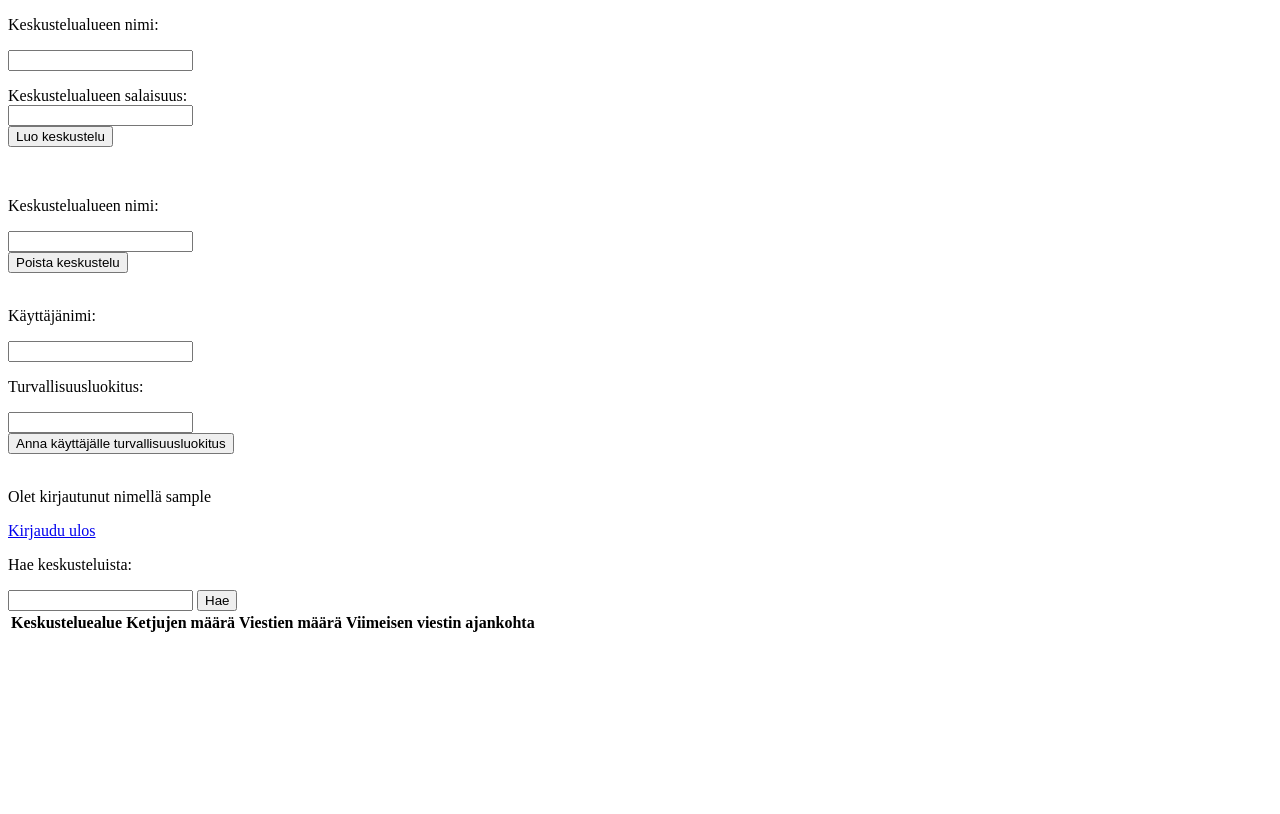
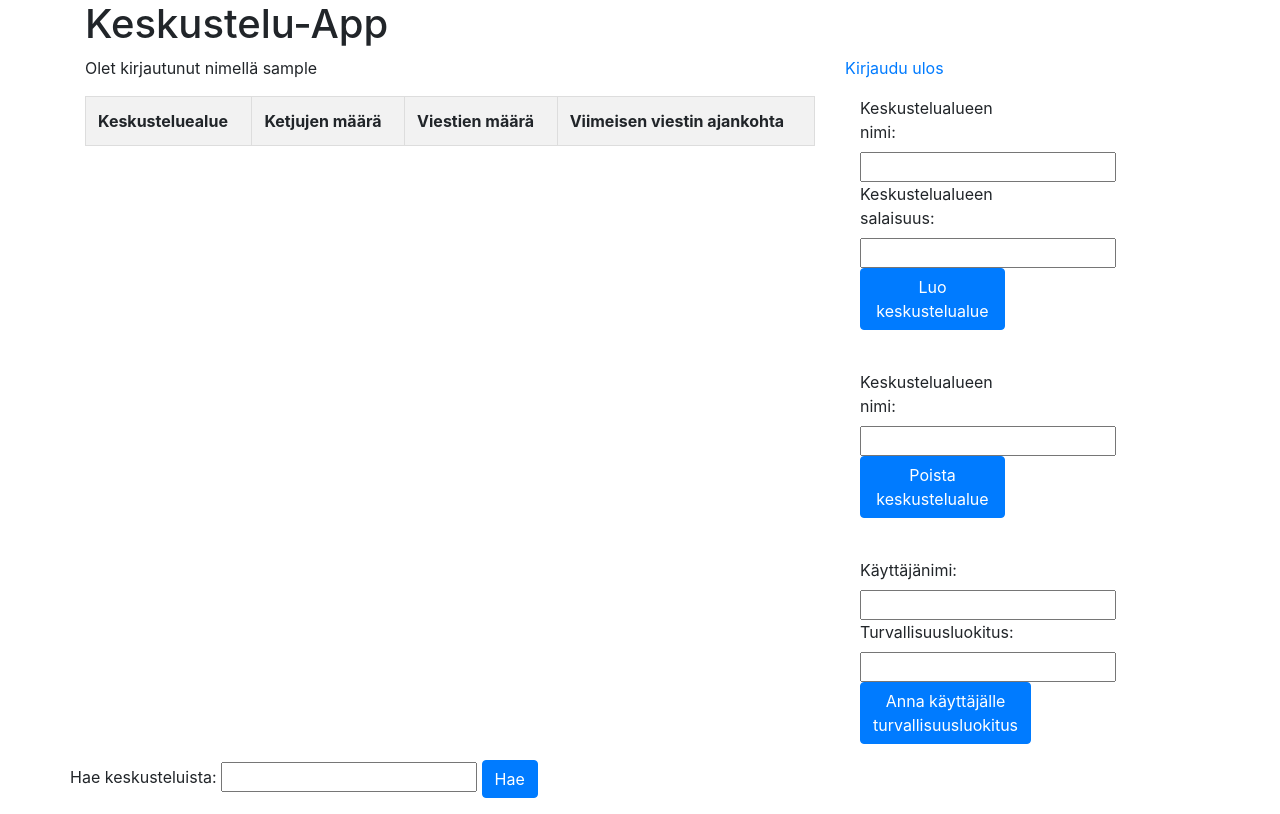
Before and after one commit to EeroAnt/Keskustelu_App, a Flask app: template templates/index.html in a window 1280 px wide. Before the commit the page ends 632 px from the top, so only its background shows below. Run offline with Flask 3, Linux system fonts and the light colour scheme; the template is opened without the code that fills it, so the values that code supplies are empty; the visitor is signed in with stand-in values (Sample User, id 1); some libraries are stand-ins or nearby versions.

Commit message:
bootstrap index

```diff
--- /dev/null
+++ b/static/css/styles.css
@@ -0,0 +1,19 @@
+table {
+	border-collapse: collapse;
+	width: 100%;
+	margin-bottom: 20px;
+  }
+
+  th, td {
+	border: 1px solid #dddddd;
+	text-align: left;
+	padding: 12px;
+  }
+
+  th {
+	background-color: #f2f2f2;
+  }
+
+  tr:hover {
+	background-color: #f5f5f5;
+  }
--- a/templates/index.html
+++ b/templates/index.html
@@ -1,42 +1,26 @@
 <!DOCTYPE html>
+<meta name="viewport" content="width=device-width, initial-scale=1, shrink-to-fit=no">
+<link rel="stylesheet" href="https://stackpath.bootstrapcdn.com/bootstrap/4.5.0/css/bootstrap.min.css">
+<link rel="stylesheet" href="{{ url_for('static', filename='css/styles.css') }}">
+<title>Keskustelu-App</title>
+
 {% if session.username %}
-{% if session.admin %}
-
-<form action="/create" method="POST">
-
-  <p>Keskustelualueen nimi:</p>
-    <input type="text" name="topic"><br>
-
-  <p>Keskustelualueen salaisuus:<br>
-    <input type="number" name="secrecy"><br>
-    <input type="submit" value="Luo keskustelu">
-
-</form><br>
-
-<form action="/remove" method="POST">
-  <p>Keskustelualueen nimi:</p>
-    <input type="text" name="topic"><br>
-    <input type="submit" value="Poista keskustelu">
-</form><br>
-
-<form action="/give_clearance" method="POST">
-  <p>Käyttäjänimi:</p>
-  <input type="text" name="user"><br>
-  <p>Turvallisuusluokitus:</p>
-  <input type="number" name="clearance_level"><br>
-  <input type="submit" value="Anna käyttäjälle turvallisuusluokitus">
-</form><br>
-{% endif %}
-
+<div class="container">
+	<div class="row">
+		<div class="col-12">
+			<h1>Keskustelu-App</h1>
+		</div>
+	</div>
+	<div class="row">
+		<div class="col-8">
 			<p>Olet kirjautunut nimellä {{ session.username }}</p>
+		</div>
+		<div class="col-4">
 			<a href="/logout">Kirjaudu ulos</a>
-<br>
-<form action="/search" method="POST">
-<p>Hae keskusteluista:</p>
-<input type="text" name="search_input">
-<input type="submit" value="Hae">
-
-<br>
+		</div>
+	</div>
+	<div class="row">
+		<div class="col-8">
 		<table>
 			<tr>
 				<th>Keskusteluealue</th>
@@ -50,6 +34,53 @@
 		</tr>
 		{% endfor %}
 		</table>
+		</div>
+		<div class="col-4">
+			{% if session.admin %}
+
+				<form action="/create" method="POST">
+					<div class="form-group col-6">
+						<label for="topic">Keskustelualueen nimi:</label>
+						<input type="text" name="topic"><br>
+						<label for="secrey">Keskustelualueen salaisuus:</label>
+						<input type="number" name="secrecy"><br>
+						<button type="submit" class="btn btn-primary">Luo keskustelualue</button>
+					</div>
+				</form><br>
+
+				<form action="/remove" method="POST">
+					<div class="form-group col-6">
+						<label for="topic">Keskustelualueen nimi:</label>
+						<input type="text" name="topic"><br>
+						<button type="submit" class="btn btn-primary">Poista keskustelualue</button>
+					</div>
+				</form><br>
+
+				<form action="/give_clearance" method="POST">
+				<div class="form-group col-6">
+					<label for="user">Käyttäjänimi:</label>
+					<input type="text" name="user"><br>
+					<label for="clearance_level">Turvallisuusluokitus:</label>
+					<input type="number" name="clearance_level"><br>
+					<button type="submit" class="btn btn-primary">Anna käyttäjälle turvallisuusluokitus</button>
+				</form><br>
+				{% endif %}
+		</div>
+	</div>
+
+
+	<div class="row">
+		<form action="/search" method="POST">
+		<div class="form-group col-12">
+			<label for="search_input">Hae keskusteluista:</label>
+			<input type="text" name="search_input">
+			<button type="submit" class="btn btn-primary">Hae</button>
+		</div>
+		</form>
+	</div>
+<br>
+
+
 
 {% else %}
 <form action="/login" method="POST">
```
Lines whose indentation alone changed are shown as unchanged.
